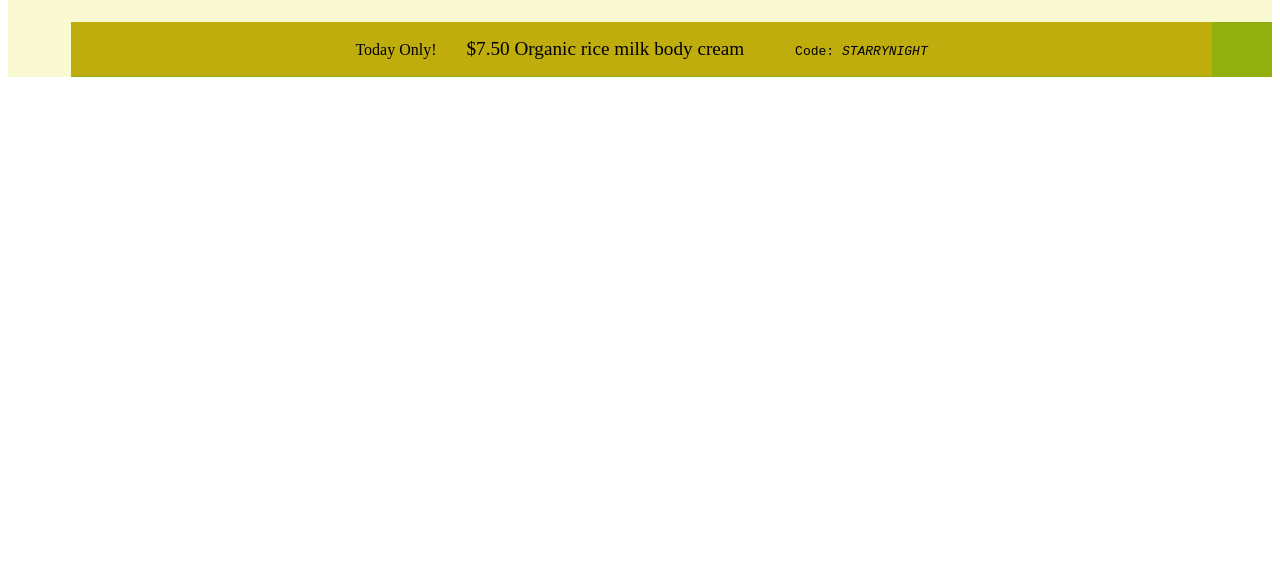
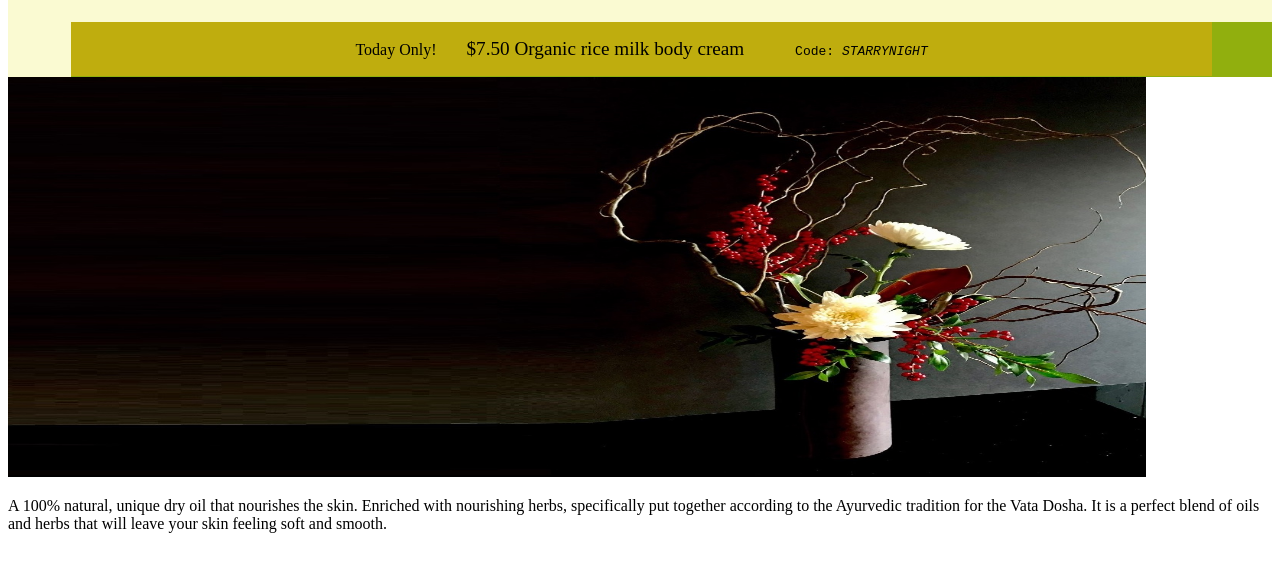
Before and after one commit to merlock18/billsTravel, a plain HTML site: page Project5/index.html in a window 1280 px wide. Shown: the part 183-754 px from the top of the page. Drawn offline with Linux system fonts and the light colour scheme.

Commit message:
add picture

```diff
--- a/Project5/index.html
+++ b/Project5/index.html
@@ -33,7 +33,19 @@
                <p class="textbg">Today Only! &emsp;<span> </span> <code>&emsp;&emsp; &emsp;Code: <em> STARRYNIGHT </em></code> </p>
             </div>
             <div class="textblock"> </div>
+            </div>
         </div>
+
+        <!-- Top Picture -->
+            <div class="topPic">
+                <img src="img/intro_img2.jpg" alt="Top Picture">
+                <p> A 100% natural, unique dry oil that nourishes the skin. Enriched
+                    with nourishing herbs, specifically put together according to the
+                    Ayurvedic tradition for the Vata Dosha. It is a perfect blend of oils and herbs that
+                    will leave your skin feeling soft and smooth. </p>
+                </p>
+            </div>
+
     </div>
 </body>
 
--- a/Project5/style.css
+++ b/Project5/style.css
@@ -105,6 +105,15 @@
     }
 }
 
+.topPic{
+
+}
+
+.topPic > img{
+  width: 90%;
+  height: 400px;
+}
+
 #icon{
     width: 10%;
 }
```
